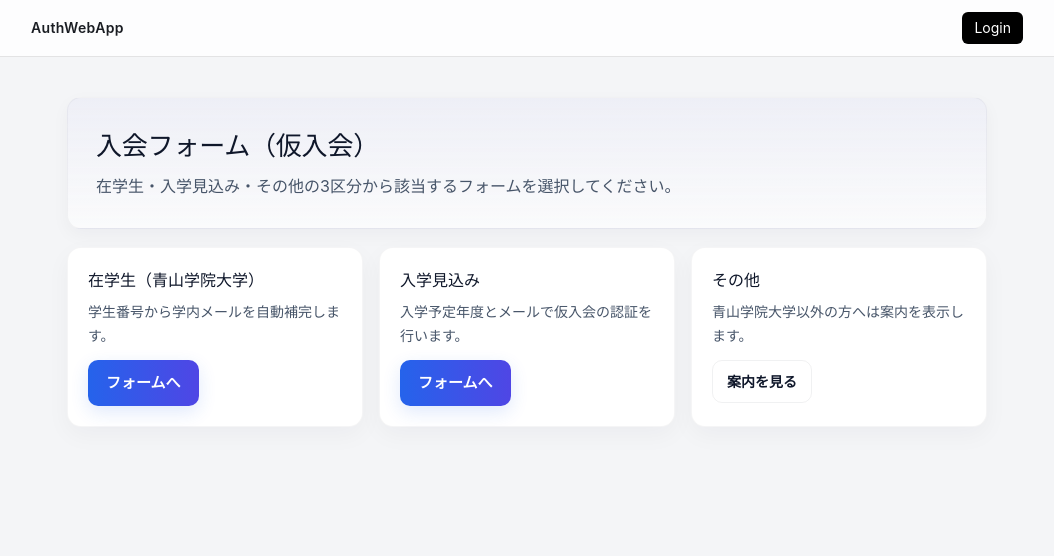
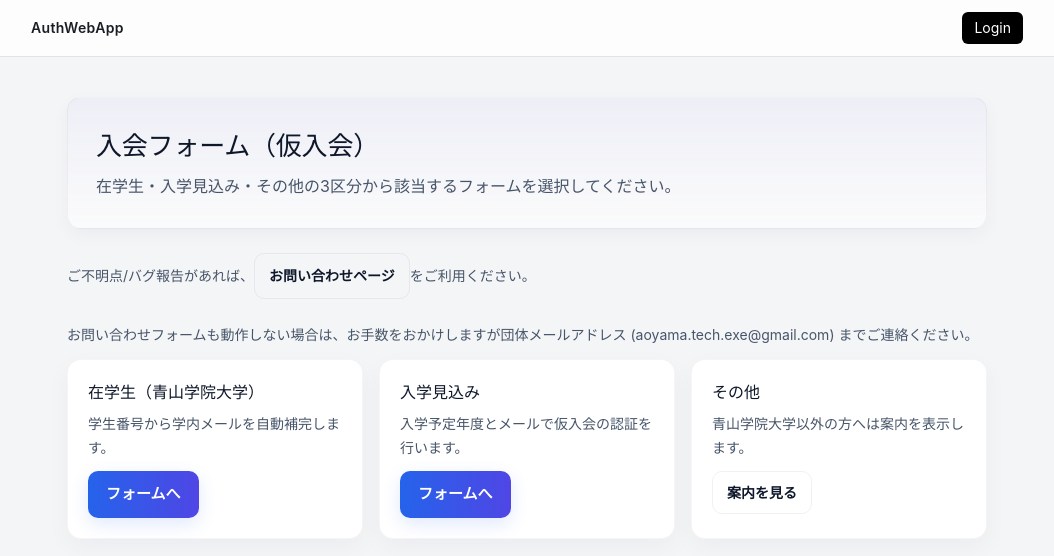
Before and after one commit to digitart-tech-assoc/AuthWebApp, a Next.js app in the folder frontend/: page /join/form in a window 1280 px wide. Shown: the top 556 px of the page, without its empty margins (113-1167 px from the left). Built offline with nearby package versions, Linux system fonts and the light colour scheme; no server answers.

Commit message:
feat: お問い合わせセクションを追加し、バグ報告や不明点の連絡方法を明示

```diff
--- a/frontend/src/app/join/form/other/page.tsx
+++ b/frontend/src/app/join/form/other/page.tsx
@@ -12,7 +12,7 @@ export default function OtherApplicantFormPage() {
         <p className={styles.cardText}>
           digitartテクノロジー愛好会に興味を持ってくださりありがとうございます。
           当団体は青山学院大学の学生のみ入会できます。質問等ございましたら
-          <Link href="/join/contact">お問合せフォーム</Link>
+          <Link href="/contact">お問合せフォーム</Link>
           よりご質問ください。
         </p>
         <div className={styles.actions} style={{ marginTop: 12 }}>
--- a/frontend/src/app/join/form/page.tsx
+++ b/frontend/src/app/join/form/page.tsx
@@ -7,6 +7,19 @@ export default function JoinFormSelectionPage() {
       <section className={styles.hero}>
         <h1 className={styles.title}>入会フォーム（仮入会）</h1>
         <p className={styles.lead}>在学生・入学見込み・その他の3区分から該当するフォームを選択してください。</p>
+      </section>
+
+      <section className={styles.actions} style={{ marginTop: 24 }}>
+        <p className={styles.cardText}>
+          ご不明点/バグ報告があれば、
+          <Link className={styles.secondary} href="/contact">お問い合わせページ</Link>
+          をご利用ください。
+        </p>
+        <p className={styles.cardText}>
+          お問い合わせフォームも動作しない場合は、お手数をおかけしますが団体メールアドレス
+            (aoyama.tech.exe@gmail.com)
+          までご連絡ください。
+        </p>
       </section>
 
       <section className={styles.grid}>
```
